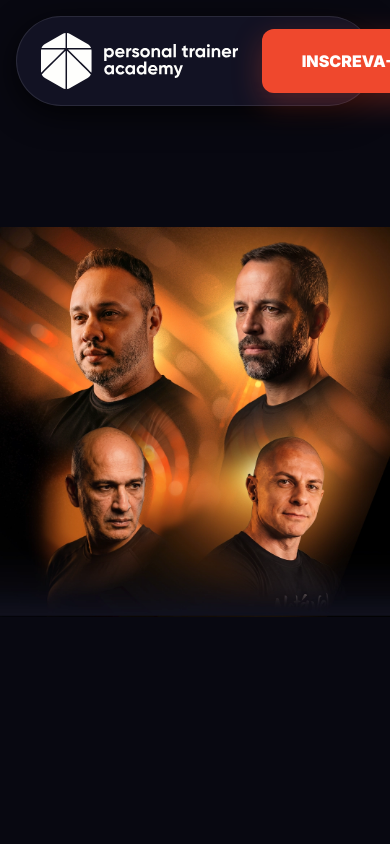
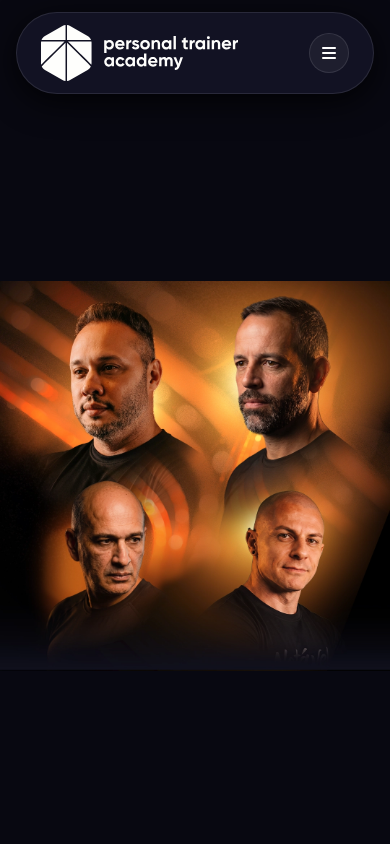
Before and after one commit to BryanJohn2901/desafio3x, a website: page index.html in a window 390 px wide. Shown: the top 844 px of the page. Drawn offline with nearby package versions, Linux system fonts and the light colour scheme.

Commit message:
Coloca o menu no topo no mobile, sem sobrepor o wallpaper.
Co-authored-by: Cursor <cursoragent@cursor.com>

```diff
--- a/index.html
+++ b/index.html
@@ -131,7 +131,7 @@
         .hero-mobile {
             position: relative;
             width: 100%;
-            height: 100svh;
+            height: calc(100svh - 6.5rem);
             background-color: #080811;
         }
 
@@ -166,8 +166,9 @@
 
 <body class="bg-brand-bg text-brand-textPrimary font-sans antialiased selection:bg-brand-primary selection:text-white">
 
-    <nav id="navegacao" class="fixed top-4 md:top-6 left-0 right-0 z-50 px-4" data-aos="fade-down"
-        data-aos-duration="1000">
+    <nav id="navegacao"
+        class="sticky top-0 z-50 px-4 py-3 bg-brand-bg lg:bg-transparent lg:py-0 lg:fixed lg:inset-x-0 lg:top-6"
+        data-aos="fade-down" data-aos-duration="1000">
         <div class="container mx-auto max-w-6xl">
             <div
                 class="relative flex items-center justify-between gap-6 lg:gap-10 px-6 md:px-8 py-3 rounded-full glass-strong shadow-[0_8px_32px_0_rgba(0,0,0,0.8)] transition-all duration-300 hover:border-brand-primary/40">
@@ -211,7 +212,7 @@
 
                 <div class="flex items-center gap-2 shrink-0">
                     <button type="button" onclick="abrirPopup()"
-                        class="shrink-0 bg-brand-primary hover:bg-brand-primaryHover text-white font-black uppercase py-5 px-10 rounded-xl transition-all duration-300 shadow-[0_10px_30px_rgba(239,72,45,0.3)] hover:-translate-y-1 flex items-center justify-center gap-3">
+                        class="hidden sm:flex shrink-0 bg-brand-primary hover:bg-brand-primaryHover text-white font-black uppercase py-2.5 px-5 lg:py-5 lg:px-10 rounded-xl transition-all duration-300 shadow-[0_10px_30px_rgba(239,72,45,0.3)] hover:-translate-y-1 items-center justify-center gap-3">
                         Inscreva-se <i class="fas fa-arrow-right"></i>
                     </button>
                     <button type="button" id="menu-toggle"
```
Also changed, not shown: dist/css/style.css, dist/index.html.
